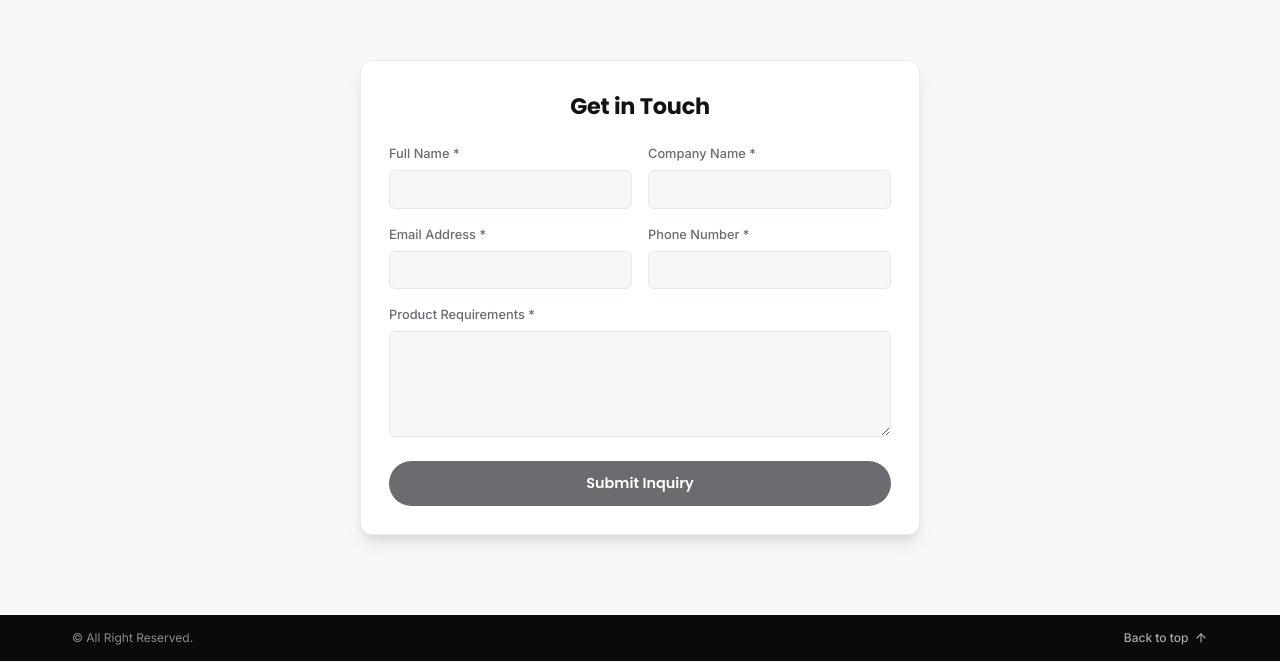
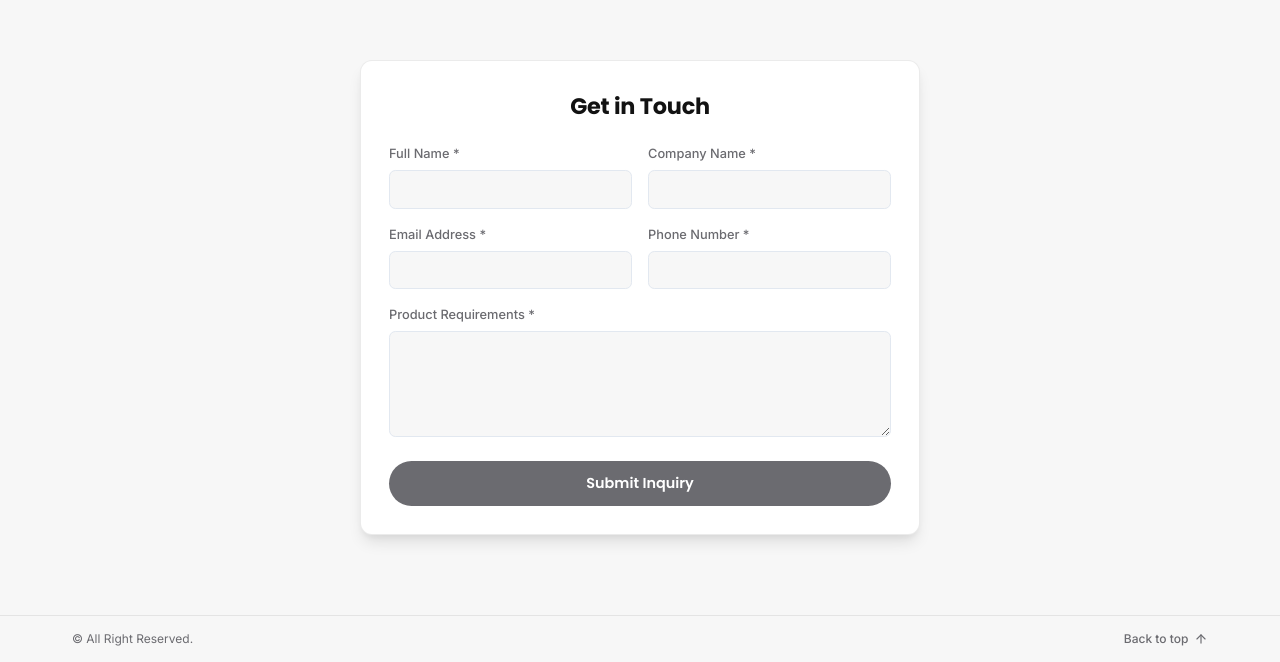
Before and after one commit to KRITARTH94/asatrobo, a React (Vite) app: page / in a window 1280 px wide. Shown: the part 2984-3646 px from the top of the page. Built offline with nearby package versions, Linux system fonts and the light colour scheme.

Commit message:
Change footer background from black to light theme
Co-Authored-By: Claude Sonnet 5 <noreply@anthropic.com>

```diff
--- a/src/components/Footer/Footer.css
+++ b/src/components/Footer/Footer.css
@@ -1,7 +1,8 @@
 .footer {
   position: relative;
-  background-color: var(--primary-deep);
-  color: white;
+  background-color: var(--bg-light);
+  color: var(--text-dark);
+  border-top: 1px solid rgba(0, 0, 0, 0.08);
   overflow: hidden;
 }
 
@@ -15,21 +16,21 @@
   gap: 1rem;
   flex-wrap: wrap;
   font-size: 0.75rem;
-  color: #8a8a8f;
+  color: var(--secondary);
 }
 
 .back-to-top {
   display: inline-flex;
   align-items: center;
   gap: 0.35rem;
-  color: #a8a8ad;
+  color: var(--secondary);
   font-size: 0.75rem;
   font-weight: 500;
   transition: color var(--transition-fast), transform var(--transition-fast);
 }
 
 .back-to-top:hover {
-  color: white;
+  color: var(--text-dark);
   transform: translateY(-2px);
 }
 
```
